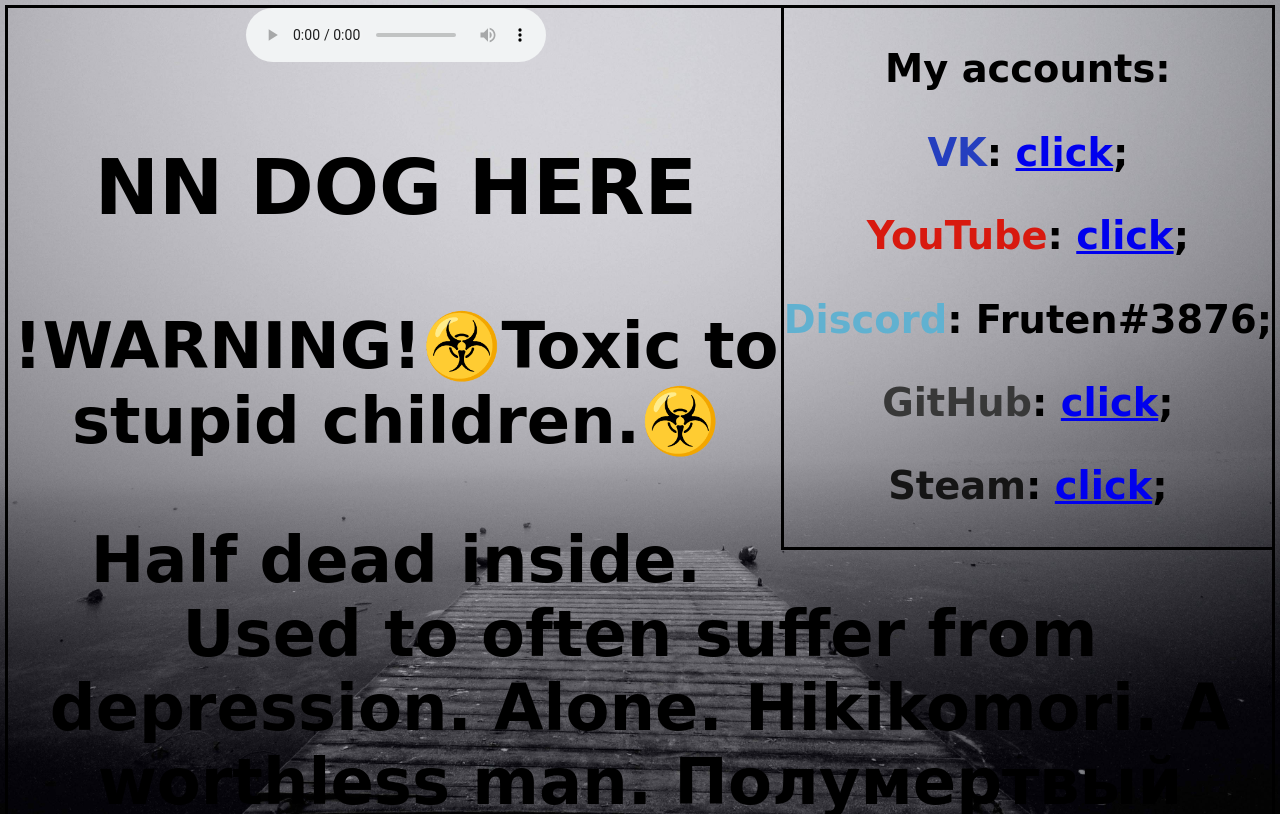
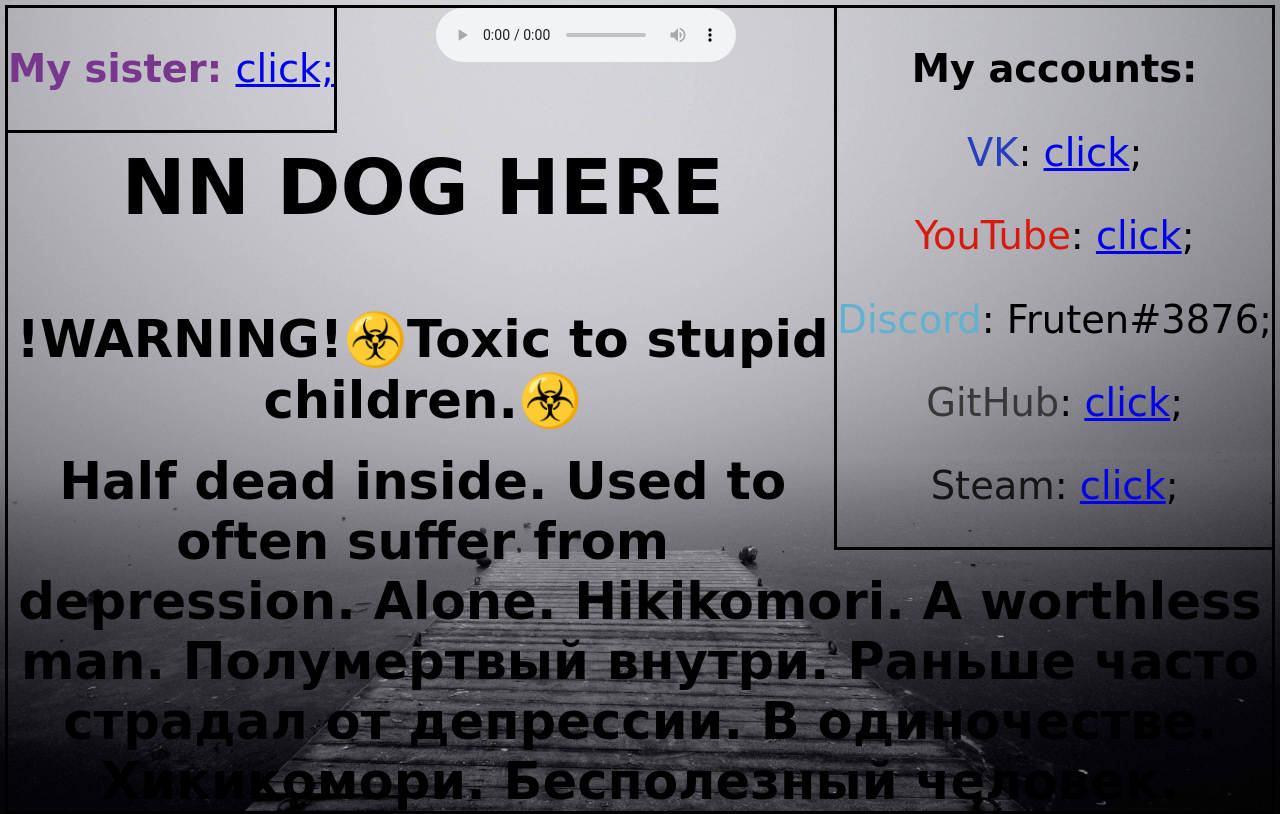
Before and after one commit to Fruten/Fruten.github.io, a plain HTML site: page index.html in a window 1280 px wide. Shown: the top 814 px of the page. Drawn offline with Linux system fonts and the light colour scheme; a web font is replaced by a local one.

Commit message:
Sister Update

```diff
--- a/css/style.css
+++ b/css/style.css
@@ -11,19 +11,29 @@ body {
   position: center;
   text-align: center;
   outline: 3px solid #000;
-  height: auto;
+  height: 100%;
 }
 
 #pSize {
-  font-size: 5vw;
+  font-size: 4vw;
+  margin-top: 0.2em;
+  margin-bottom: 0.4em;
 }
 
-aside {
+#rightAside {
   margin-right:0px;
   margin-top:0px;
   float:right;
-  width:auto;
   position:relative;
   font-size: 3vw;
   outline: 3px solid #000;
 }
+
+#leftAside {
+  margin-left:0px;
+  margin-top:0px;
+  float:left;
+  position:relative;
+  font-size: 3vw;
+  outline: 3px solid #000;
+}
--- a/index.html
+++ b/index.html
@@ -7,15 +7,18 @@
 	<body>
 		<div id="mainDiv">
 			<audio src="../audio/bg-music.mp3" type="audio/mp3" preload controls autoplay loop>На фоне должна быть музыка, но похоже, что ваш браузер не поддерживает её.</audio>
+            <aside id="rightAside">
+				<p><b>My accounts:</b></p>
+				<p><font color="#253fbf">VK</font>: <a href="https://vk.com/fruten" target="_blank">click</a>;</p>
+				<p><font color="#d8190f">YouTube</font>: <a href="https://www.youtube.com/user/MrTheEnot/videos?view_as=subscriber"target="_blank">click</a>;</p>
+				<p><font color="#61b1d0">Discord</font>: Fruten#3876;</p>
+				<p><font color="#383838">GitHub</font>: <a href="https://github.com/Fruten" target="_blank">click</a>;</p>
+				<p><font color="#151515">Steam</font>: <a href="https://steamcommunity.com/id/FrutenOriginal/" target="_blank">click</a>;</p>
+            </aside>
+            <aside id="leftAside">
+                <p><font color="#77378d"><b>My sister: </b></font><a href="https://steamcommunity.com/profiles/76561198344545662/">click;</a></p>
+            </aside>
 			<b>
-				<aside>
-					<p>My accounts:</p>
-					<p><font color="#253fbf">VK</font>: <a href="https://vk.com/fruten" target="_blank">click</a>;</p>
-					<p><font color="#d8190f">YouTube</font>: <a href="https://www.youtube.com/user/MrTheEnot/videos?view_as=subscriber" target="_blank">click</a>;</p>
-					<p><font color="#61b1d0">Discord</font>: Fruten#3876;</p>
-					<p><font color="#383838">GitHub</font>: <a href="https://github.com/Fruten" target="_blank">click</a>;</p>
-					<p><font color="#151515">Steam</font>: <a href="https://steamcommunity.com/id/FrutenOriginal/" target="_blank">click</a>;</p>
-				</aside>
 				<p style="font-size: 6vw;">NN DOG HERE</p>
 				<p id="pSize">!WARNING!☣️Toxic to stupid children.☣️</p>
 				<p id="pSize">Half dead inside. Used to often suffer from depression. Alone. Hikikomori. A worthless man. Полумертвый внутри. Раньше часто страдал от депрессии. В одиночестве. Хикикомори. Бесполезный человек.</p>
```
